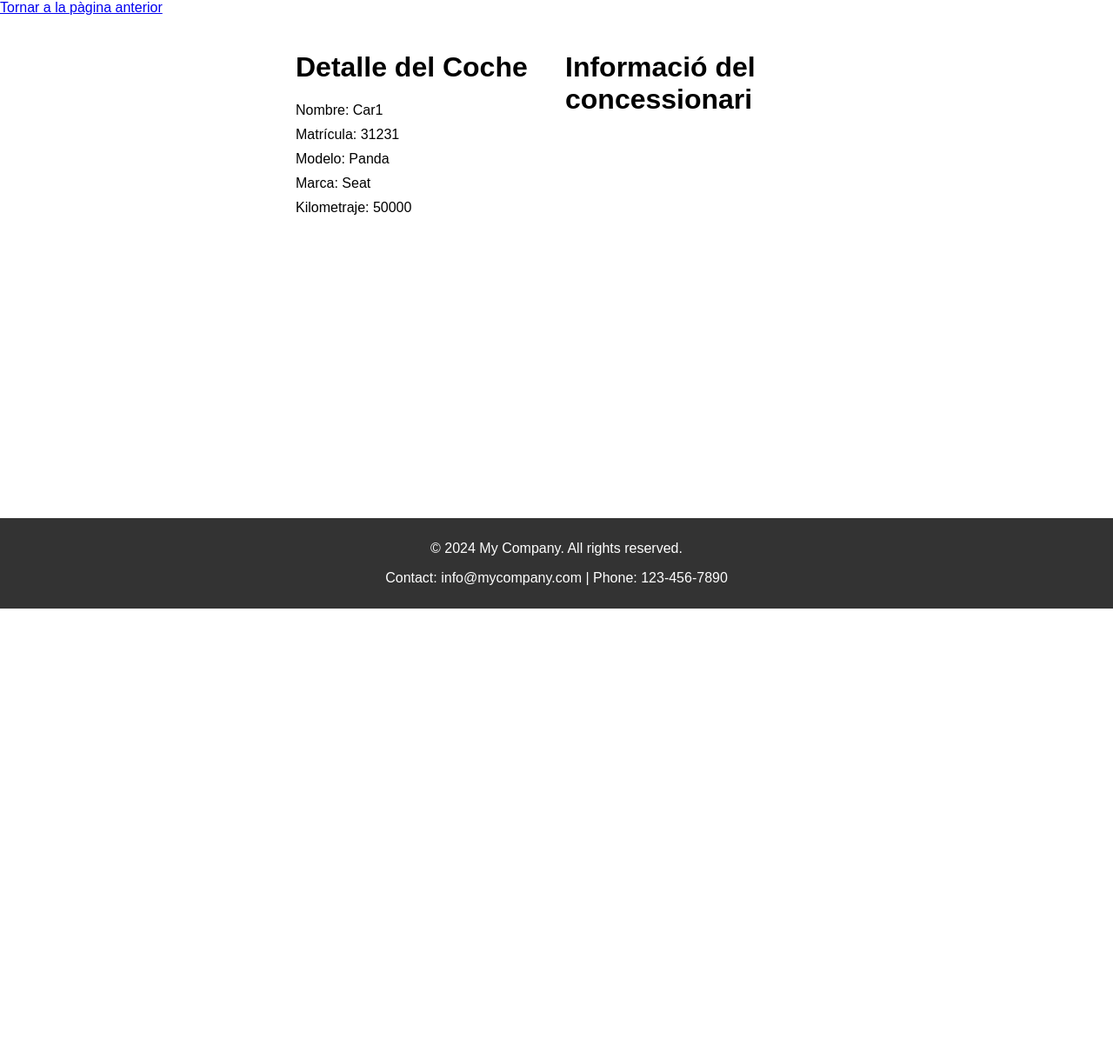
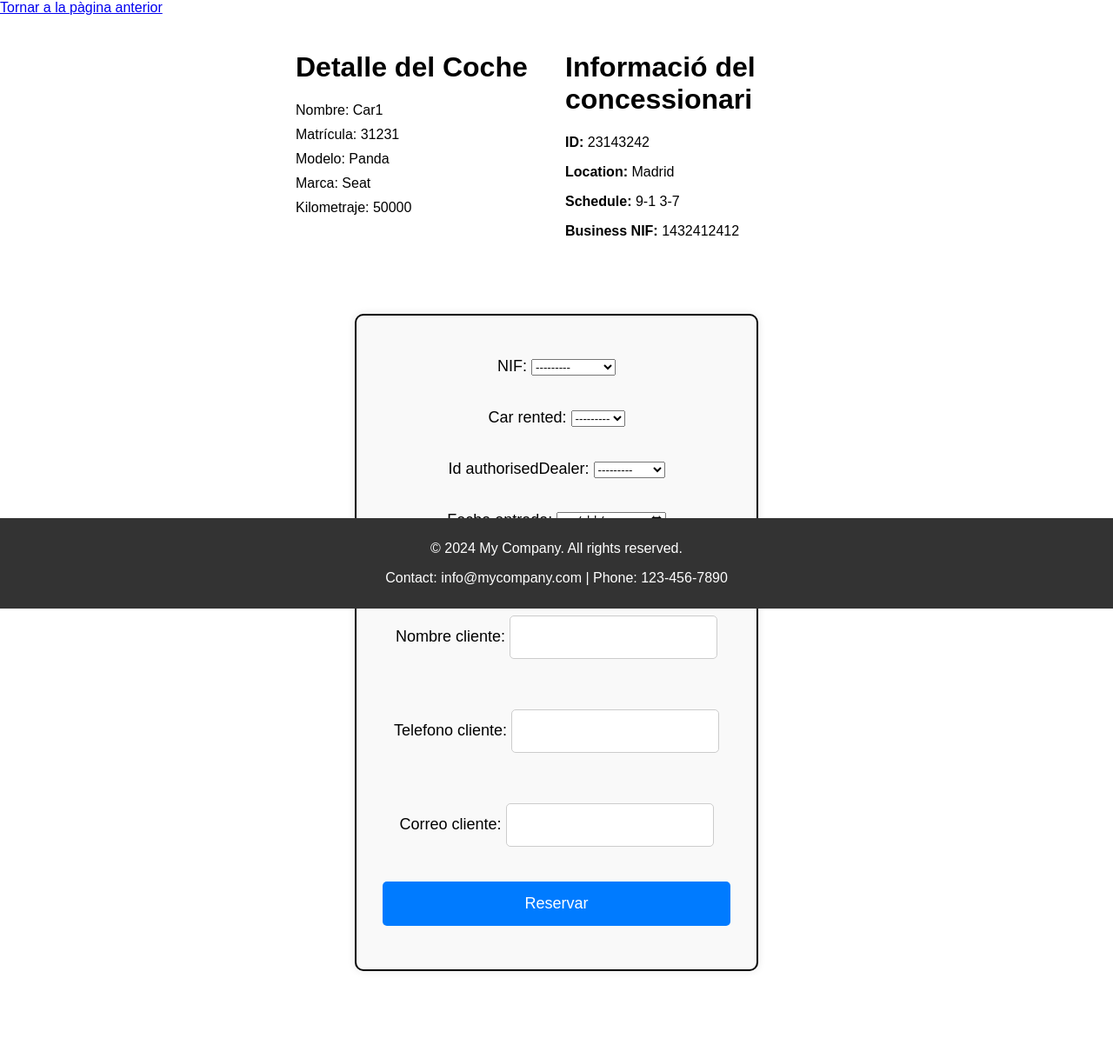
Before and after one commit to bellugue/Web_Project_Deliverable, a Django app: template templates/car_selection.html in a window 1280 px wide. Shown: the part 100-1317 px from the top of the page at 87% size. Before the commit the page ends 800 px from the top, so only its background shows below. Run offline with Django 5.2, Linux system fonts and the light colour scheme; the template is opened without the code that fills it: values that come from a table or form of the project are taken from there, others are empty; data comes from the database, SQL or seed files in the repository; both versions use the stored data as it was before the commit.

Commit message:
form car_selection implemented and fix bugs

```diff
--- a/Car_Renting/admin.py
+++ b/Car_Renting/admin.py
@@ -21,6 +21,6 @@
 
 @admin.register(Rent)
 class RentAdmin(admin.ModelAdmin):
-    list_display = ['car_rented', 'id_authorisedDealer', 'availability', 'price']
-    list_filter = ['id_authorisedDealer', 'availability']
+    list_display = ['car_rented', 'id_authorisedDealer']
+    list_filter = ['id_authorisedDealer']
     search_fields = ['car_rented__name']
--- a/Car_Renting/forms.py
+++ b/Car_Renting/forms.py
@@ -0,0 +1,12 @@
+from django import forms
+from .models import Rent
+
+
+class RentForm(forms.ModelForm):
+    class Meta:
+        model = Rent
+        fields = ['NIF', 'car_rented', 'id_authorisedDealer', 'fecha_entrada', 'fecha_salida', 'nombre_cliente', 'telefono_cliente', 'correo_cliente']
+        widgets = {
+            'fecha_entrada': forms.DateInput(attrs={'type': 'date'}),
+            'fecha_salida': forms.DateInput(attrs={'type': 'date'}),
+        }
--- a/Car_Renting/models.py
+++ b/Car_Renting/models.py
@@ -36,8 +36,11 @@
     NIF = models.ForeignKey(Business, on_delete=models.CASCADE)
     car_rented = models.ForeignKey(Car, on_delete=models.CASCADE, related_name='car_rented')
     id_authorisedDealer = models.ForeignKey(AuthorisedDealer, on_delete=models.CASCADE)
-    availability = models.CharField(max_length=100)
-    price = models.IntegerField()
+    fecha_entrada = models.DateField()
+    fecha_salida = models.DateField()
+    nombre_cliente = models.CharField(max_length=100)
+    telefono_cliente = models.CharField(max_length=20)
+    correo_cliente = models.EmailField(default=None)
 
-    def __str__(self):
-        return f'{str(self.id_authorisedDealer) + "@" + str(self.NIF) + "@" + str(self.licensePlate)}'
+def __str__(self):
+    return f'{str(self.id_authorisedDealer)} @{str(self.NIF)} - Car: {str(self.car_rented)}'
--- a/First_Deliverable/urls.py
+++ b/First_Deliverable/urls.py
@@ -23,7 +23,7 @@
     path('', homePage, name='homePage'),
     path('login/',login, name='login'),
     path('register/',register,name='register'),
-    path('carlist/',list_cars, name='carList'),
+    path('carlist/<int:pk>/',list_cars, name='carList'),
     path('reset_password/', reset_password, name='reset_password'),
-    path('coches/<str:name>/', seleccio_cotxe, name='seleccio_cotxe')
+    path('coches/<str:car_name>/<str:dealer_id>/', seleccio_cotxe, name='seleccio_cotxe'),
 ]
--- a/static/car_selection.css
+++ b/static/car_selection.css
@@ -48,4 +48,53 @@
     right: 0;
     bottom: 0;
     width: 100%;
+}/* Estilo del contenedor del formulario */
+
+/* Estilo del contenedor del formulario */
+.form-container {
+    width: 400px; /* Ancho del contenedor */
+    margin: 50px auto 100px auto; /* Centrar el contenedor vertical y horizontalmente, con margen grande en la parte inferior */
+    padding: 30px; /* Espacio interior del contenedor */
+    border: 2px solid #000000; /* Borde del contenedor */
+    border-radius: 10px; /* Bordes redondeados */
+    background-color: #f9f9f9; /* Color de fondo del contenedor */
+    box-shadow: 0px 0px 10px 0px rgba(0,0,0,0.1); /* Sombra suave */
 }
+
+/* Estilo del formulario */
+.form-container form {
+    display: flex;
+    flex-direction: column; /* Disposición en columnas */
+}
+
+/* Estilo de los campos del formulario */
+.form-container input[type="text"],
+.form-container input[type="email"],
+.form-container button {
+    margin-bottom: 20px; /* Espacio entre los campos */
+    padding: 15px; /* Espacio interior del campo */
+    border: 1px solid #ccc; /* Borde del campo */
+    border-radius: 5px; /* Bordes redondeados del campo */
+    font-size: 16px; /* Tamaño de fuente */
+}
+
+/* Estilo del botón de envío */
+.form-container button {
+    background-color: #007bff; /* Color de fondo del botón */
+    color: #fff; /* Color del texto del botón */
+    cursor: pointer; /* Cambiar el cursor al pasar por encima */
+    font-size: 18px; /* Tamaño de fuente */
+    border: none; /* Eliminar borde */
+}
+
+/* Estilo del botón de envío al pasar el ratón */
+.form-container button:hover {
+    background-color: #0056b3; /* Color de fondo al pasar el ratón */
+}
+
+/* Estilo del texto dentro del formulario */
+.form-container p {
+    text-align: center; /* Centrar texto */
+    margin-bottom: 20px; /* Espacio grande en la parte inferior del texto */
+    font-size: 18px; /* Tamaño de fuente */
+}
--- a/templates/car_selection.html
+++ b/templates/car_selection.html
@@ -22,8 +22,20 @@
         </div>
         <div class="auth-dealer-info">
             <h1>Informació del concessionari</h1>
+            <p><strong>ID:</strong> {{ dealer.id_authorisedDealer }}</p>
+            <p><strong>Location:</strong> {{ dealer.location }}</p>
+            <p><strong>Schedule:</strong> {{ dealer.schedule }}</p>
+            <!-- Si deseas mostrar también el NIF del negocio -->
+            <p><strong>Business NIF:</strong> {{ dealer.NIF_bussines.NIF }}</p>
         </div>
     </div>
+       <div class="form-container">
+            <form method="post">
+                {% csrf_token %}
+                {{ form.as_p }}
+                <button type="submit">Reservar</button>
+            </form>
+        </div>
     <footer>
         <p>© 2024 My Company. All rights reserved.</p>
         <p>Contact: info@mycompany.com | Phone: 123-456-7890</p>
--- a/templates/carlist.html
+++ b/templates/carlist.html
@@ -21,6 +21,7 @@
             <th>Model</th>
             <th>Marca</th>
             <th>Quilometratge</th>
+            <th>Concessionari</th>
         </tr>
     </thead>
     <tbody>
@@ -31,7 +32,8 @@
                 <td>{{ car.model }}</td>
                 <td>{{ car.brand }}</td>
                 <td>{{ car.mileage }}</td>
-                <td><a href="{% url 'seleccio_cotxe' car.name %}">Seleccionar cotxe '{{ car.name }}'</a></td>
+                <td>{{ car.AuthorisedDealer }}</td>
+                <td><a href="{% url 'seleccio_cotxe' car.name car.AuthorisedDealer%}">Seleccionar cotxe '{{ car.name }}'</a></td>
             </tr>
         {% endfor %}
     </tbody>
--- a/templates/homePage.html
+++ b/templates/homePage.html
@@ -28,7 +28,7 @@
         <h1>Llistat de concessionaris</h1>
         <ul>
             {% for dealer in authorisedDealers %}
-                <li>{{ dealer.id_authorisedDealer }} - {{ dealer.location }} - {{ dealer.schedule }}</li>
+                <li><a href="{% url 'carList' pk=dealer.pk %}">{{ dealer.id_authorisedDealer }} - {{ dealer.location }} - {{ dealer.schedule }}</a></li>
             {% endfor %}
         </ul>
     </div>
```
Also changed, not shown: Car_Renting/views.py (+31 -8 lines), db.sqlite3 (deleted).
